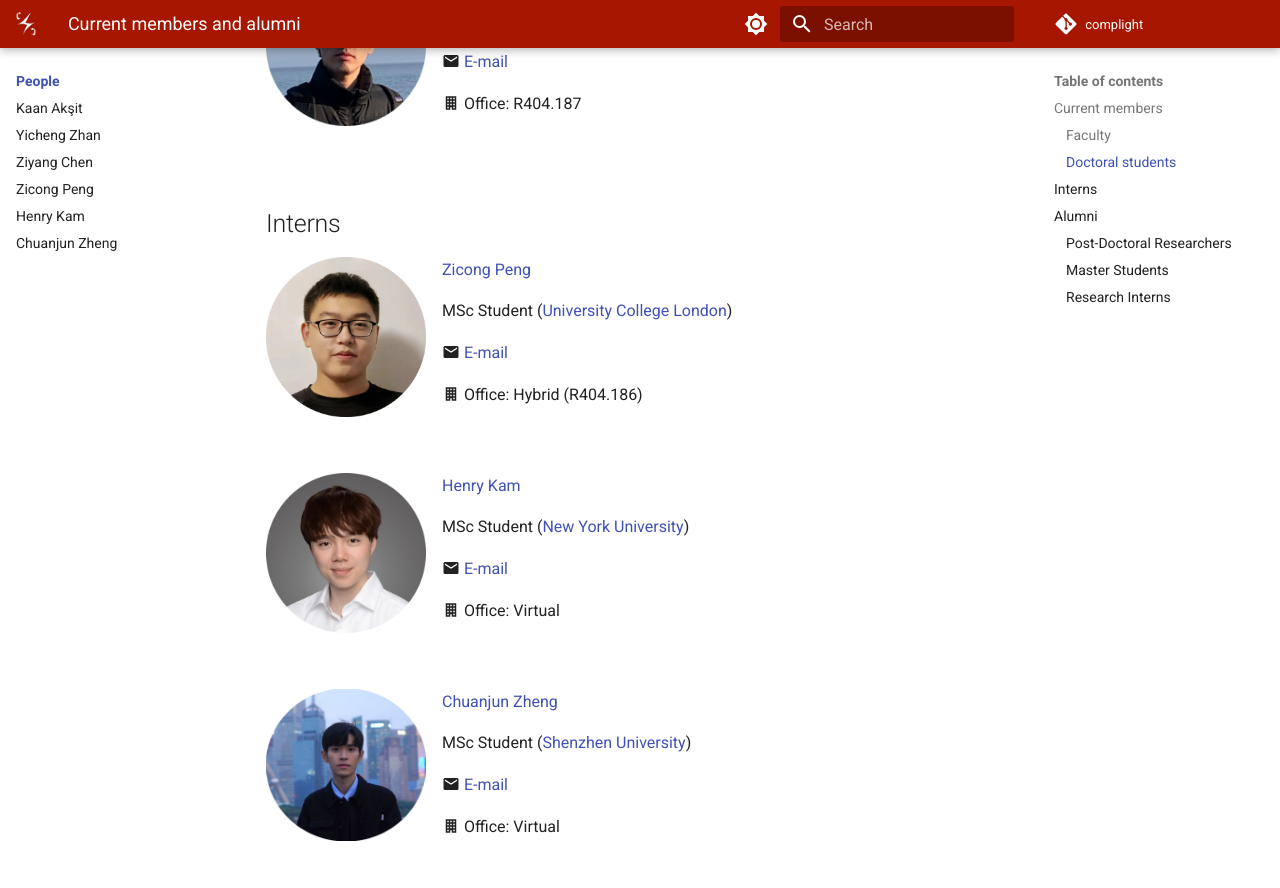
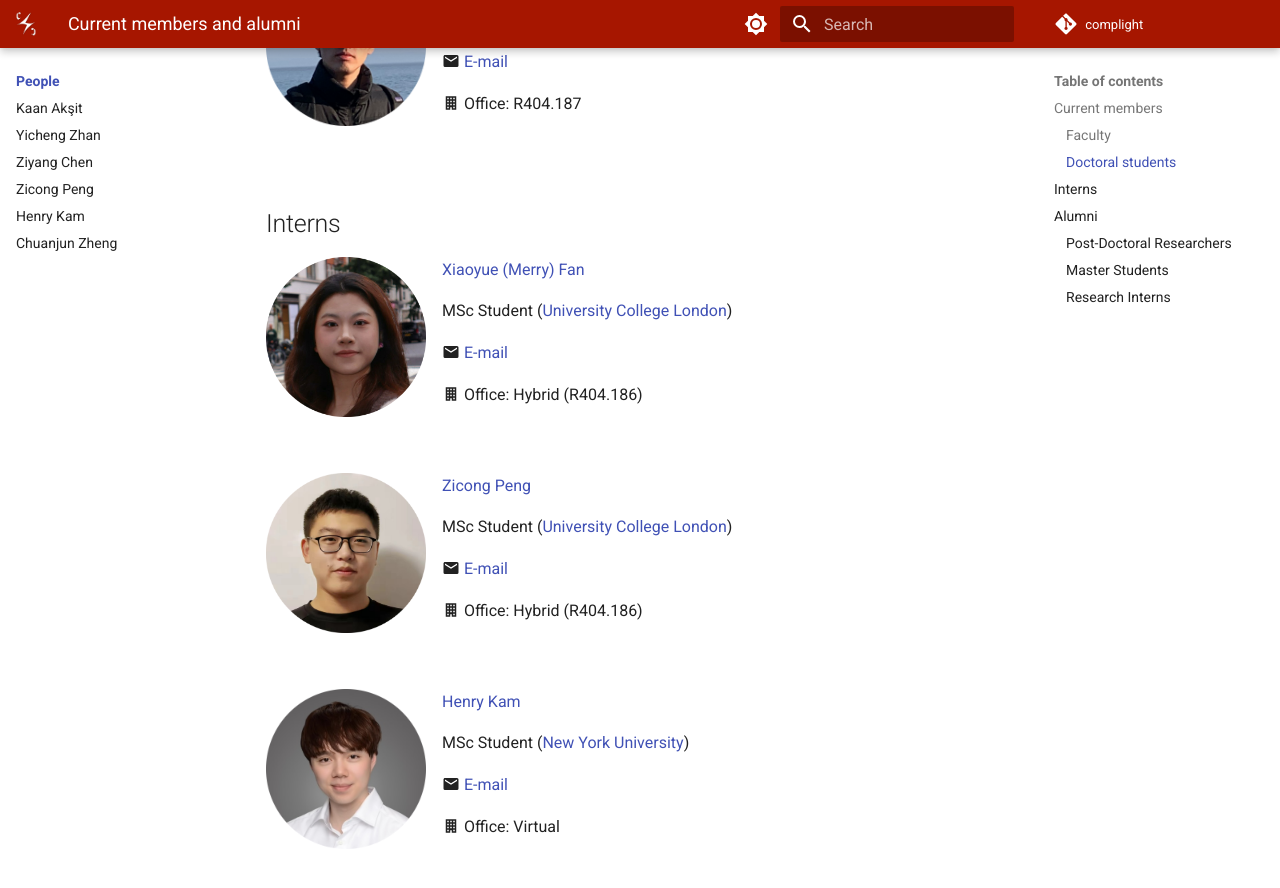
Before and after one commit to complight/complight.github.io, an MkDocs documentation site: the page built from docs/people/index.md, in a window 1280 px wide and 900 px high, scrolled down 1048 px. Shown: the top 888 px of the window. Built offline with MkDocs 1.6.1 and Material for MkDocs 9.7.7, drawn with Linux system fonts in a browser that asks for light colours.

Commit message:
Updating people's page.

```diff
--- a/docs/people/index.md
+++ b/docs/people/index.md
@@ -50,6 +50,19 @@ Ph.D. Student ([University College London](https://www.ucl.ac.uk))
 
 
 ## Interns
+<div style="float: left; height:200px;" class="boxed">
+<img align='left' src="../people/merry_fan.png" width="160" alt/>
+</div>
+[Xiaoyue (Merry) Fan](http://www.linkedin.com/in/merryxyfan)
+
+MSc Student ([University College London](https://www.ucl.ac.uk))
+
+:material-email: [E-mail](mailto:merryxyfan@gmail.com)
+
+:material-office-building: Office: Hybrid (R404.186)
+<br clear="left"/>
+
+
 <div style="float: left; height:200px;" class="boxed">
 <img align='left' src="../people/zicong_peng.png" width="160" alt/>
 </div>
```
Also changed, not shown: docs/people/merry_fan.png (added).
